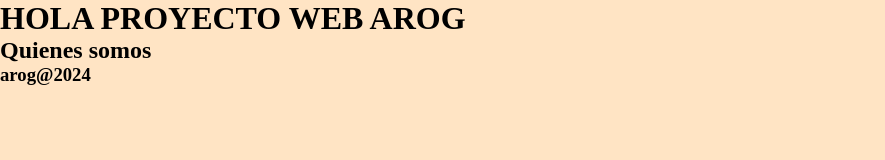
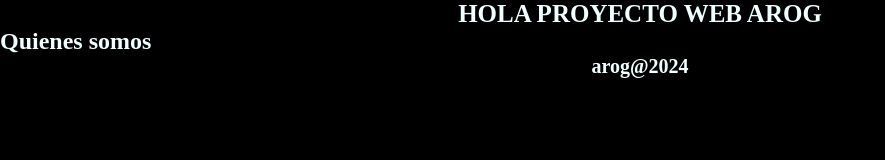
Before and after one commit to ffelipeandres24/proyectoArog, a plain HTML site: page INDEX.HTML in a window 1280 px wide. Shown: the whole page, without its empty margins (0-885 px from the left). Drawn offline with Linux system fonts and the light colour scheme.

Commit message:
cambio de estructura centrado de texto

```diff
--- a/css/style.css
+++ b/css/style.css
@@ -5,5 +5,14 @@
 
 }
 body{
-    background-color: bisque;
+    background-color: rgb(0, 0, 0);
+    color: azure;
 }
+h1{
+    text-align: center;
+    font-size: 25px;
+}
+h3{
+    text-align: center;
+    font-size: 20px;
+}
```
